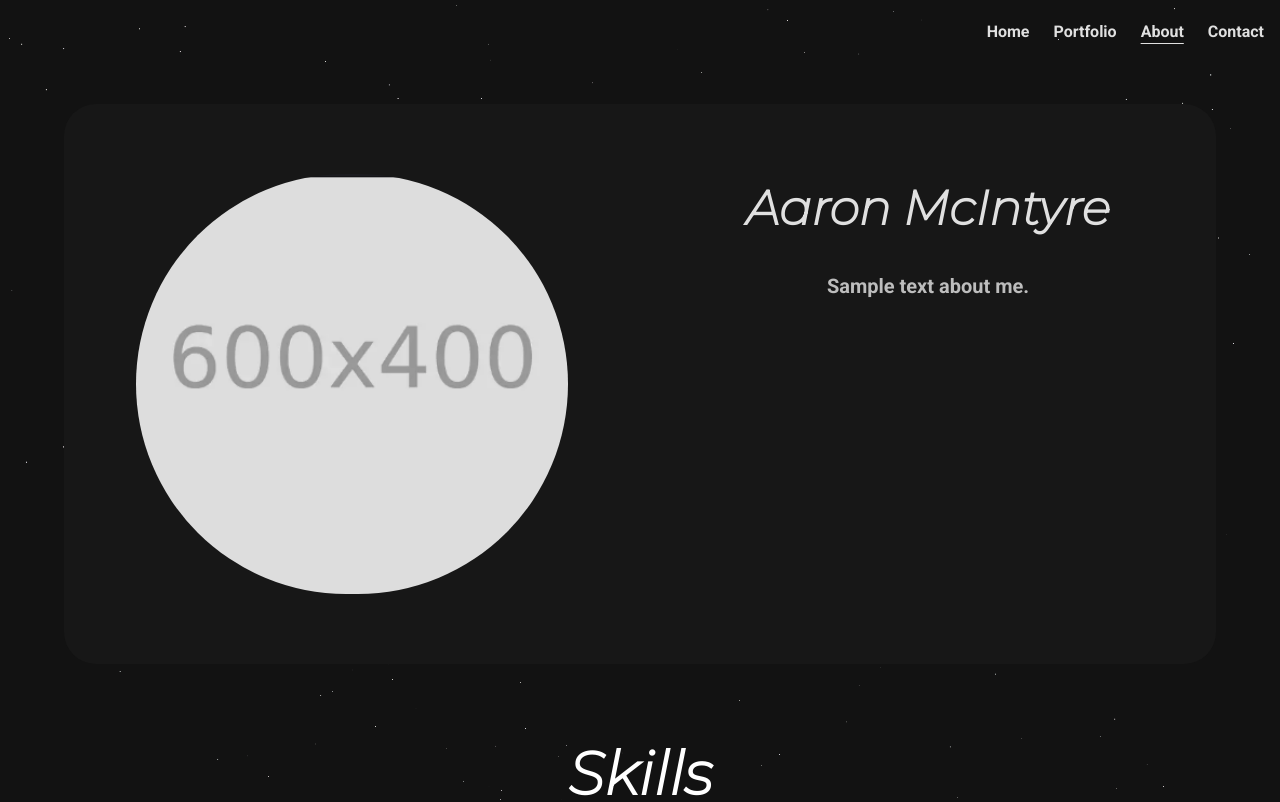
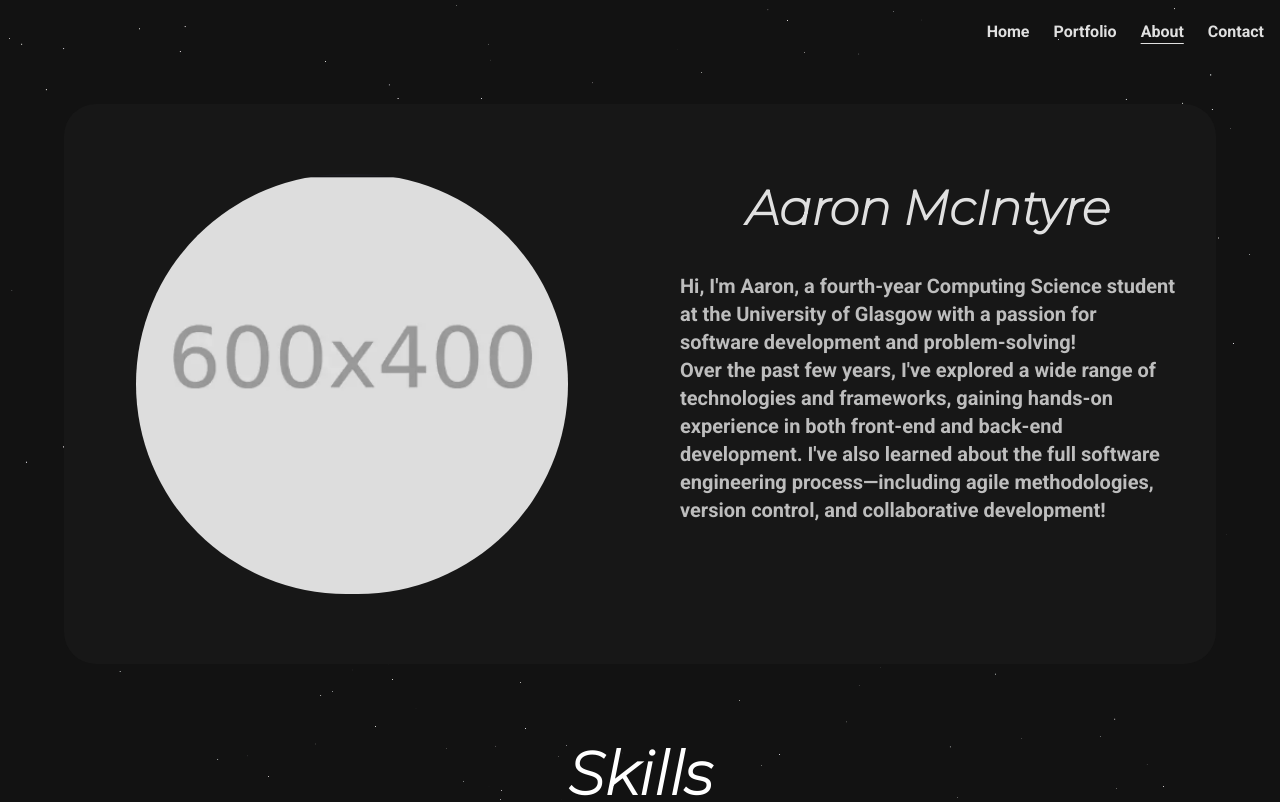
Before and after one commit to Aaron-McIntyre/Aaron-McIntyre-Portfolio-Website, a Next.js app in the folder my-portfolio/: page /about in a window 1280 px wide. Shown: the top 802 px of the page. Built offline with nearby package versions, Linux system fonts and the light colour scheme.

Commit message:
feat: Project Search Bar

```diff
--- a/my-portfolio/src/app/about/page.tsx
+++ b/my-portfolio/src/app/about/page.tsx
@@ -11,12 +11,18 @@
             className="rounded-full object-cover w-3/4 h-3/4"
           />
         </div>
-        <div className="flex-1 justify-center items-center text-center overflow-hidden">
-          <h1 className="titleFont text-5xl text-[var-(--text)] font-bold justify-center pt-20">
+        <div className="flex-1 justify-center items-center overflow-hidden">
+          <h1 className="titleFont text-5xl text-[var-(--text)] font-bold justify-center text-center pt-20">
             Aaron McIntyre
           </h1>
-          <h3 className=" text-xl text-[var(--text-muted)] font-medium justify-center p-10">
-            Sample text about me.
+          <h3 className=" text-xl text-[var(--text-muted)] font-medium p-10">
+            Hi, I'm Aaron, a fourth-year Computing Science student at the
+            University of Glasgow with a passion for software development and
+            problem-solving! <br /> Over the past few years, I've explored a
+            wide range of technologies and frameworks, gaining hands-on
+            experience in both front-end and back-end development. I've also
+            learned about the full software engineering process—including agile
+            methodologies, version control, and collaborative development!
           </h3>
         </div>
       </div>
--- a/my-portfolio/src/app/components/ProjectCard.tsx
+++ b/my-portfolio/src/app/components/ProjectCard.tsx
@@ -18,7 +18,7 @@
 }) {
   return (
     <motion.div
-      className="w-full h-full rounded-2xl overflow-hidden shadow-lg bg-neutral-900 border border-neutral-900 flex flex-col"
+      className="cursor-default w-full h-full rounded-2xl overflow-hidden shadow-lg bg-neutral-900 border border-neutral-900 flex flex-col"
       whileHover={{ scale: 1.1 }}
       whileTap={{ scale: 0.95 }}
     >
--- a/my-portfolio/src/app/components/TagList.tsx
+++ b/my-portfolio/src/app/components/TagList.tsx
@@ -17,7 +17,7 @@
       {visibleTags.map((tag, index) => (
         <span
           key={index}
-          className="inline-block bg-[var(--background)] rounded-full px-3 py-1 text-sm font-semibold text-[var(--text)] mr-2 mb-2"
+          className="inline-block bg-[var(--background)] rounded-full px-3 py-1 text-sm font-semibold text-[var(--text)] mr-2 mb-2 cursor-default"
         >
           {tag}
         </span>
@@ -26,7 +26,7 @@
       {hiddenTags.length > 0 && (
         <button
           onClick={() => setIsOverlayOpen(true)}
-          className="inline-flex bg-neutral-800 rounded-full px-3 py-1 text-sm font-semibold text-[var(--text)] mr-2 mb-2"
+          className="inline-flex bg-neutral-800 rounded-full px-3 py-1 text-sm font-semibold text-[var(--text)] mr-2 mb-2 cursor-default"
         >
           +{hiddenTags.length} more
         </button>
--- a/my-portfolio/src/app/portfolio/page.tsx
+++ b/my-portfolio/src/app/portfolio/page.tsx
@@ -1,12 +1,10 @@
 "use client";
 
-import { useState } from "react";
+import { useState, useEffect } from "react";
 import { motion, AnimatePresence } from "framer-motion";
 import ViewMoreButton from "../components/ViewMoreButton";
-import portfolioPageStyles from "./portfolio.module.css";
 import ProjectCard from "../components/ProjectCard";
 
-// Sample project data
 const projects = [
   {
     id: 1,
@@ -108,11 +106,24 @@
 ];
 
 export default function PortfolioSection() {
+  const [searchQuery, setSearchQuery] = useState("");
   const [visibleCount, setVisibleCount] = useState(4);
 
+  const filteredProjects = projects.filter((project) => {
+    const query = searchQuery.toLowerCase();
+    return (
+      project.title.toLowerCase().includes(query) ||
+      project.description.toLowerCase().includes(query) ||
+      project.tags.some((tag) => tag.toLowerCase().includes(query))
+    );
+  });
+
+  useEffect(() => {
+    setVisibleCount(4);
+  }, [searchQuery]);
+
   const handleViewMore = () => setVisibleCount((prev) => prev + 4);
-
-  const visibleProjects = projects.slice(0, visibleCount);
+  const visibleProjects = filteredProjects.slice(0, visibleCount);
 
   const itemVariants = {
     hidden: { opacity: 0, y: 20 },
@@ -133,8 +144,19 @@
         All of my personal projects!
       </h3>
 
+      <div className="relative">
+        <div className="relative pt-5 top-0 right-0">
+          <input
+            type="text"
+            placeholder="Search projects..."
+            className="absolute top-0 right-0 w-64 p-2 rounded-lg bg-neutral-800 text-[var(--text)] placeholder-[var(--text-muted)] focus:outline-none focus:ring-2 focus:ring-neutral-700 text-sm"
+            value={searchQuery}
+            onChange={(e) => setSearchQuery(e.target.value)}
+          />
+        </div>
+
         <motion.div
-        className="grid grid-cols-1 sm:grid-cols-2 md:grid-cols-3 lg:grid-cols-4 gap-8"
+          className="grid grid-cols-1 sm:grid-cols-2 md:grid-cols-3 lg:grid-cols-4 gap-8 mt-12"
           variants={containerVariants}
           initial="hidden"
           animate="visible"
@@ -159,6 +181,7 @@
             ))}
           </AnimatePresence>
         </motion.div>
+      </div>
 
       <ViewMoreButton
         onClick={handleViewMore}
```
Lines whose indentation alone changed are shown as unchanged.
